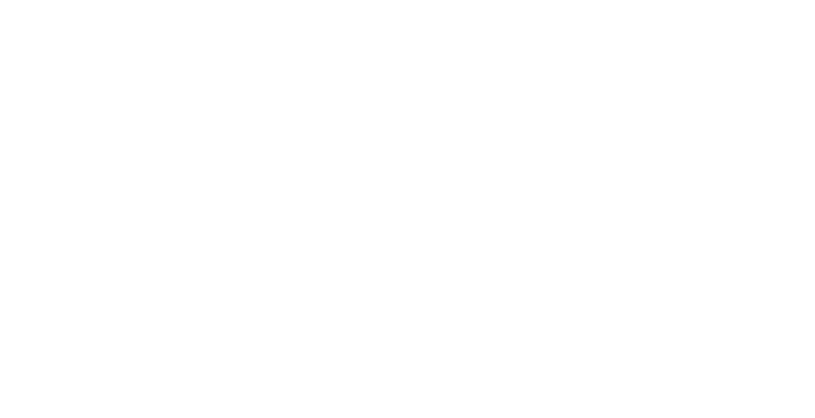
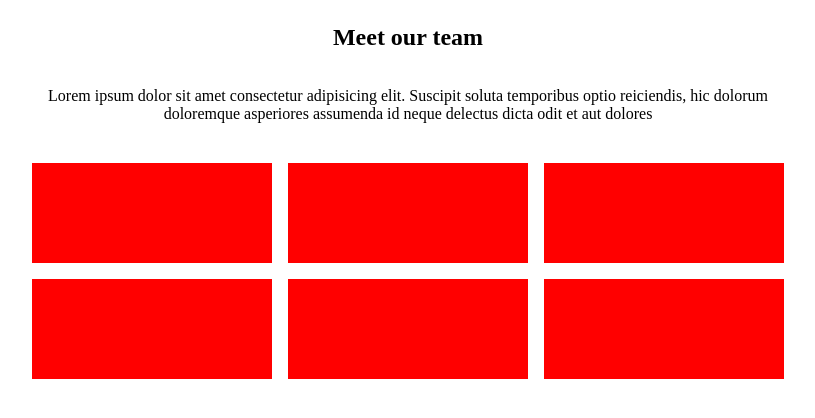
Before and after one commit to NicolaSoggiu/html-css-float-cards, a plain HTML site: page index.html in a window 1280 px wide. Shown: the whole page, without its empty margins (232-1047 px from the left). Drawn offline with Linux system fonts and the light colour scheme.

Commit message:
struttura migliorata

```diff
--- a/assets/style.css
+++ b/assets/style.css
@@ -3,3 +3,27 @@
     padding: 0;
     box-sizing: border-box;
 }
+
+.container{
+    text-align: center;
+    max-width: 1200px;
+    margin-inline: 20%;
+}
+
+h1{
+    margin-top: 1em;
+    margin-bottom: 1.5em;
+}
+
+section{
+    margin-bottom: 2em;
+}
+
+.blocco{
+    width: calc(100% / 3 - 1em );
+    height: 100px;
+    background-color: red;
+    float: left;
+    display: block;
+    margin: .5em;
+}
--- a/index.html
+++ b/index.html
@@ -12,8 +12,8 @@
     <div class="container">
 
         <section>
-            <h1></h1>
-            <p></p>
+            <h1>Meet our team</h1>
+            <p>Lorem ipsum dolor sit amet consectetur adipisicing elit. Suscipit soluta temporibus optio reiciendis, hic dolorum doloremque asperiores assumenda id neque delectus dicta odit et aut dolores</p>
         </section>
 
         <section>
```
